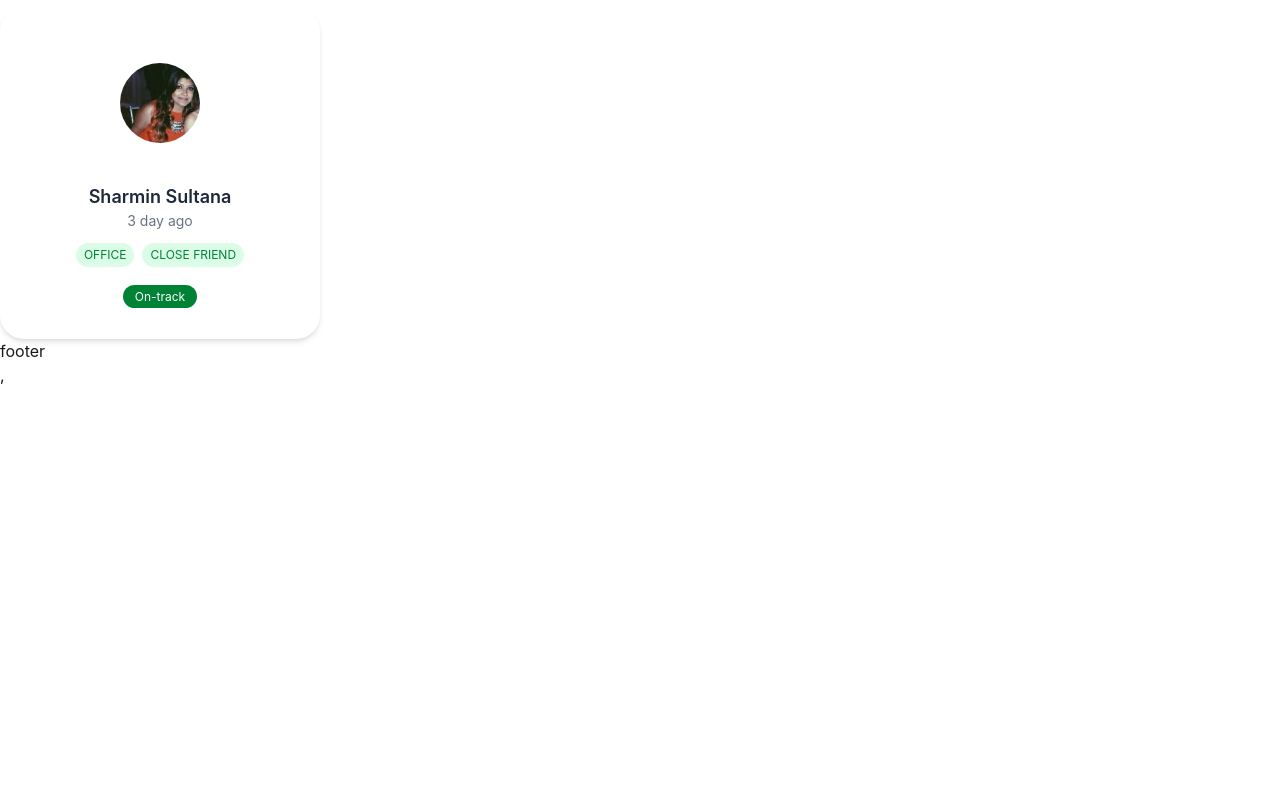
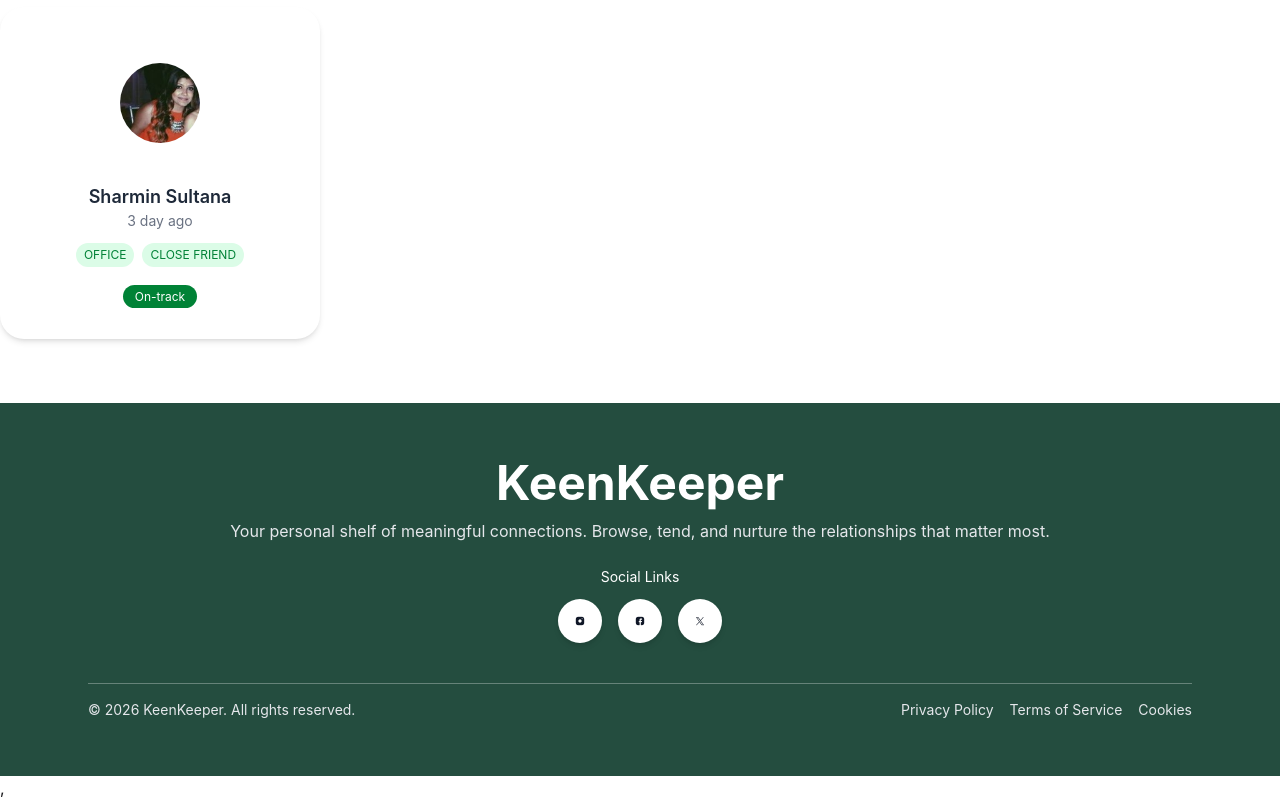
Before and after one commit to sultanafardhowsy/Keen-Keeper-app, a React (Vite) app: page / in a window 1280 px wide. Shown: the part 1271-2071 px from the top of the page. Before the commit the page ends 1658 px from the top, so only its background shows below. Built offline with nearby package versions, Linux system fonts and the light colour scheme.

Commit message:
footer added

```diff
--- a/src/Component/SharedItem/Footer.jsx
+++ /dev/null
@@ -1,11 +0,0 @@
-import React from 'react';
-
-const Footer = () => {
-    return (
-        <div>
-          <h1>footer</h1>
-        </div>
-    );
-};
-
-export default Footer;
--- a/src/Layouy/RootLayout.jsx
+++ b/src/Layouy/RootLayout.jsx
@@ -1,7 +1,8 @@
 
 import { Outlet } from "react-router";
 import Navbar from "../Component/SharedItem/Navbar"
-import Footer from "../Component/SharedItem/Footer";
+import Footer from "../Pages/Footer/Footer";
+
 
 // import { ToastContainer } from "react-toastify";
 
--- /dev/null
+++ b/src/Pages/Footer/Footer.jsx
@@ -0,0 +1,75 @@
+import React from "react";
+import instraIcon from "../../assets/instagram.png";
+import facebookIcon from "../../assets/facebook.png";
+import twitterIcon from "../../assets/twitter.png";
+
+const Footer = () => {
+  return (
+    <footer className="bg-[#244D3F] text-white mt-16 container mx-auto">
+      <div className="max-w-6xl mx-auto px-4 sm:px-6 py-10 sm:py-14">
+
+
+        <div className="text-center">
+
+
+          <h1 className="text-2xl sm:text-3xl md:text-5xl font-bold">
+            KeenKeeper
+          </h1>
+          <p className="mt-3 text-sm sm:text-base text-gray-200 ">
+            Your personal shelf of meaningful connections. Browse, tend, and nurture the relationships that matter most.
+          </p>
+
+
+          <div className="mt-6">
+            <p className="text-xs sm:text-sm mb-3">Social Links</p>
+
+            <div className="flex justify-center gap-3 sm:gap-4">
+
+              <a className="flex items-center justify-center bg-white p-2 sm:p-3 rounded-full shadow-md hover:scale-110 transition">
+                <img
+                  src={instraIcon}
+                  alt="Instagram"
+                  className="h-4 sm:h-5 w-4 sm:w-5 object-contain"
+                />
+              </a>
+
+              <a className="flex items-center justify-center bg-white p-2 sm:p-3 rounded-full shadow-md hover:scale-110 transition">
+                <img
+                  src={facebookIcon}
+                  alt="Facebook"
+                  className="h-4 sm:h-5 w-4 sm:w-5 object-contain"
+                />
+              </a>
+
+              <a className="flex items-center justify-center bg-white p-2 sm:p-3 rounded-full shadow-md hover:scale-110 transition">
+                <img
+                  src={twitterIcon}
+                  alt="Twitter"
+                  className="h-4 sm:h-5 w-4 sm:w-5 object-contain"
+                />
+              </a>
+
+            </div>
+          </div>
+        </div>
+
+
+        <div className="mt-10 border-t border-white/30 pt-4 flex flex-col md:flex-row justify-between items-center text-xs sm:text-sm text-gray-200">
+
+          <p className="text-center md:text-left">
+            © 2026 KeenKeeper. All rights reserved.
+          </p>
+
+          <div className="flex gap-4 mt-2 md:mt-0">
+            <a className="hover:underline cursor-pointer">Privacy Policy</a>
+            <a className="hover:underline cursor-pointer">Terms of Service</a>
+            <a className="hover:underline cursor-pointer">Cookies</a>
+          </div>
+
+        </div>
+      </div>
+    </footer>
+  );
+};
+
+export default Footer;
```
Also changed, not shown: src/Component/SharedItem/Navbar.jsx (+0 -12 lines).
